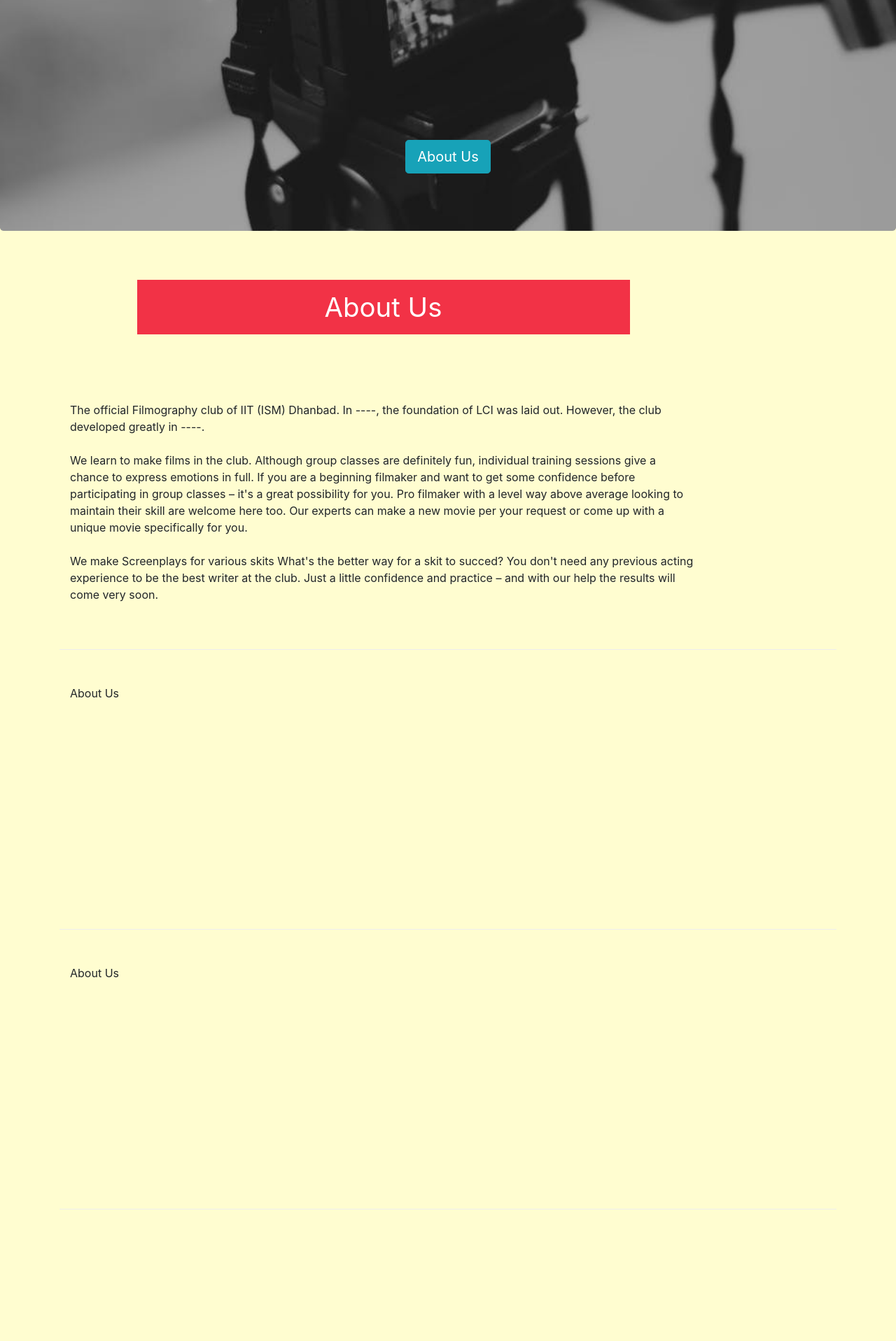
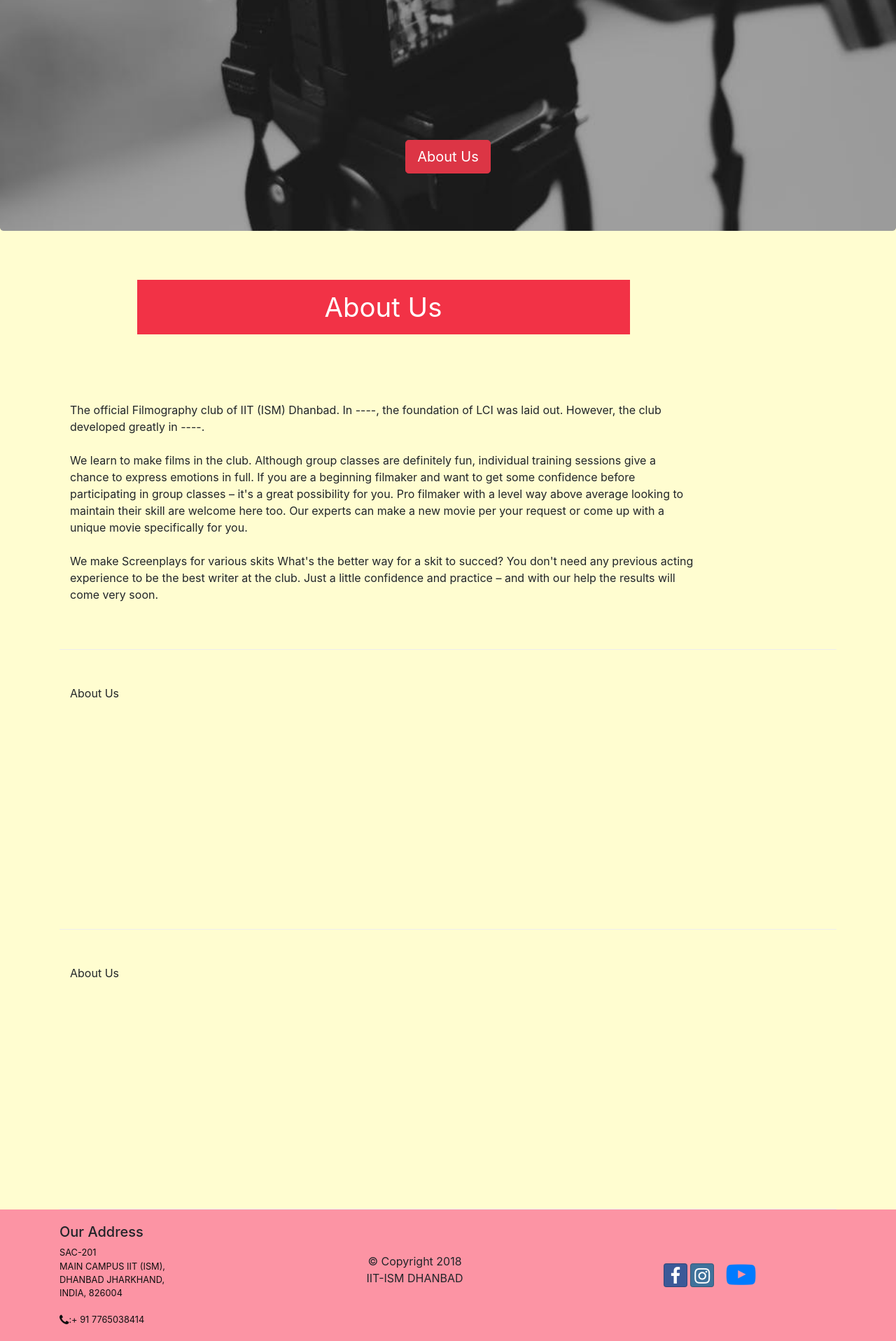
Before and after one commit to souravpd/ismClubs, a PHP site: page /LCI.html in a window 1280 px wide. Shown: the part 470-2387 px from the top of the page at 70% size. Before the commit the page ends 2199 px from the top, so only its background shows below. Run offline with PHP 8.4, Linux system fonts and the light colour scheme.

Commit message:
Footer added

```diff
--- a/LCI.html
+++ b/LCI.html
@@ -59,7 +59,7 @@
 
         <div class="container">
         <p align="center">
- <a role="button" class="btn btn-info btn-lg"  id="about_btn" href="#about">About Us</a>
+ <a role="button" class="btn btn-danger btn-lg"  id="about_btn" href="#about">About Us</a>
   </p>
   </div>
     </header>
@@ -68,7 +68,7 @@
    <div class="container">
 
    	<div class="row row-content" id="about">
-   	<div class="mr-auto col-12 col-md-10">
+   	<div class=" col-12 col-md-10">
     <p align="center">
     <div class="subtitle"> About Us </div>
 
@@ -98,6 +98,34 @@ What's the better way for a skit to succed? You don't need any previous acting e
    	</div>
 
    </div>
+ <footer class="footer">
+        <div class="container">
+            <div class="row align-items-center">
+                <div class="col-4 col-sm-2">
+                   <h5>Our Address</h5>
+                    <address>
+                  SAC-201<br>
+                  MAIN CAMPUS
+            IIT (ISM),<br> DHANBAD
+            JHARKHAND, <br> INDIA, 826004<br><br>
+                        <i class="fa fa-phone fa-lg"></i>:+ 91 7765038414<br>
+
+                                        </address>
+                </div>
+                <div class="col-7 offset-1  col-sm-5">
+                      <p align="center">© Copyright 2018 <br>IIT-ISM DHANBAD</p>
+
+                                    </div>
+                <div class="col-12 col-sm-4 align-self-center">
+                    <div class="text-center">
+                        <a class="btn btn-social-icon btn-facebook" href="https://www.facebook.com/14ryproductions/"><i class="fa fa-facebook"></i></a>
+                        <a class="btn btn-social-icon btn-instagram" href="https://www.instagram.com/lightscameraism/"><i class="fa fa-instagram"></i></a>
+                        <a class="btn" href="https://www.youtube.com/lightscameraism/"><span class="fa fa-youtube-play" style="font-size: 260%"></span></a>
+                    </div>
+                </div>
+           </div>
+            </div>
+    </footer>
 
 
     <script src="jquery/dist/jquery.slim.min.js"></script>
--- a/club.css
+++ b/club.css
@@ -26,7 +26,11 @@ header{
     min-height:400px;
 }
 
-
+address {
+    font-size:80%;
+    margin:0px;
+    color:#0f0f0f;
+}
 .footer{
     background-color: #fc94a4;
     margin:0px auto;
```
